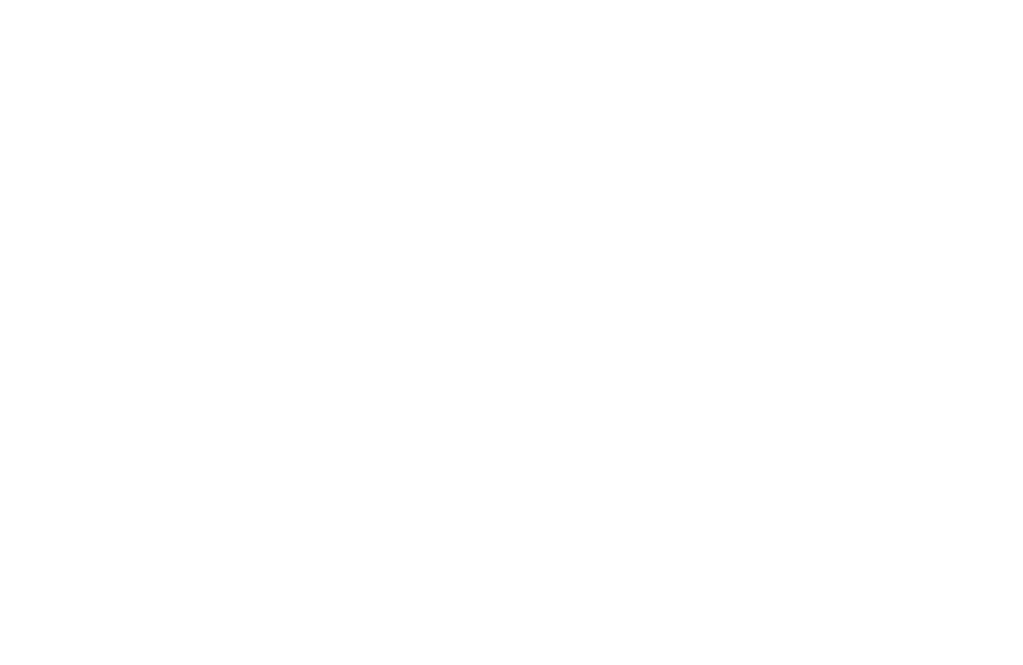
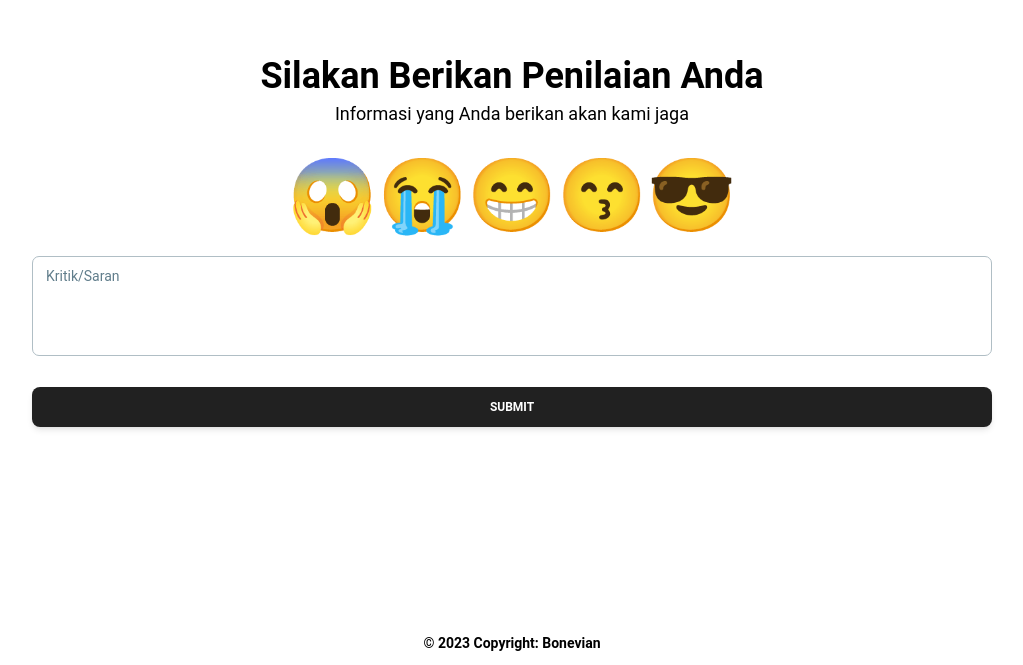
Before and after one commit to MuhammadNazhimMaulana/advice-app-customer, a React (Create React App) app: page /form/1 in a window 1280 px wide. Before the commit this address had no page. Shown: the part 135-800 px from the top of the page, without its empty margins (128-1151 px from the left). Built offline with nearby package versions, Linux system fonts and the light colour scheme; the HTML template or start-up script is replaced by a standard one.

Commit message:
Adding Hidden input

```diff
--- a/src/App.js
+++ b/src/App.js
@@ -11,7 +11,7 @@
           <Route path="/" element={<Home />}></Route>
         </Routes>
         <Routes>
-          <Route path="/form" element={<Form />}></Route>
+          <Route path="/form/:id" element={<Form />}></Route>
         </Routes>
         <Routes>
           <Route path="/thanks" element={<Thanks />}></Route>
--- a/src/pages/Form.js
+++ b/src/pages/Form.js
@@ -1,4 +1,7 @@
-import {useNavigate} from 'react-router-dom';
+import {
+    useNavigate,
+    useParams,
+} from 'react-router-dom';
 import {useState} from 'react';
 import {
     Card,
@@ -29,7 +32,7 @@
 
         // Sending Data
         // Rating
-        // console.log('value is:', event.target.rating.value);
+        // console.log('value is:', event.target.employee_id.value);
 
         // advice
         // console.log('value is:', advice);
@@ -37,6 +40,9 @@
         // redirect to /contacts
         navigate('/thanks');
     };
+
+    // Parameter
+    const params = useParams();
 
     return (
         <div className="min-h-screen flex flex-col justify-center">
@@ -59,6 +65,9 @@
                         {/* Rating */}
                         <StarRating />
 
+                        {/* Hidden */}
+                        <input type="hidden" value={params.id} name="employee_id" />
+
                         {/* Advice */}
                         <Textarea onChange={handleChange} className="text-black" name="advice" value={advice} color="blue" variant="outlined" label="Kritik/Saran"/>
                     </div>
--- a/src/pages/Home.js
+++ b/src/pages/Home.js
@@ -5,7 +5,7 @@
 
     return (
         <div className="flex items-center justify-center h-screen">
-            <button onClick={() => navigate("/form")} className="bg-white hover:bg-gray-100 text-gray-800 font-semibold py-2 px-4 border border-gray-400 rounded shadow">
+            <button onClick={() => navigate("/form/1")} className="bg-white hover:bg-gray-100 text-gray-800 font-semibold py-2 px-4 border border-gray-400 rounded shadow">
                 Klik Disini
             </button>
         </div>
```
